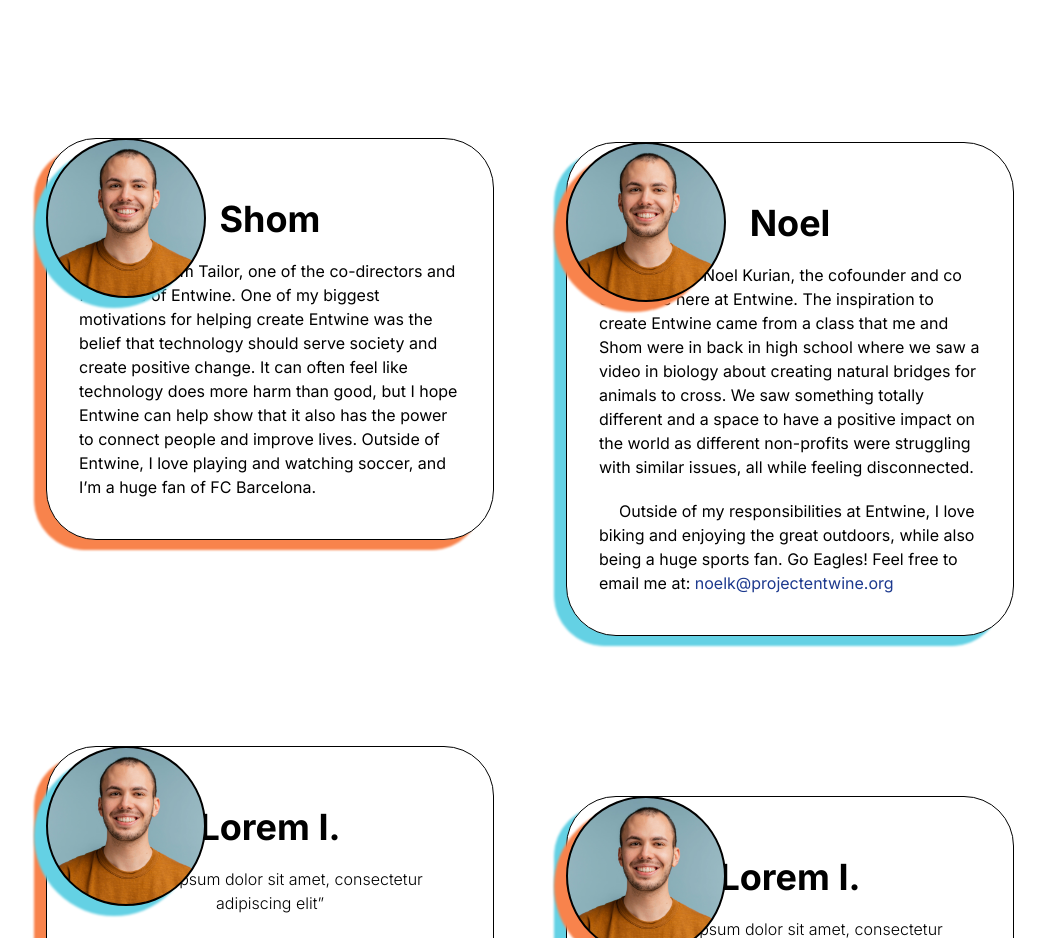
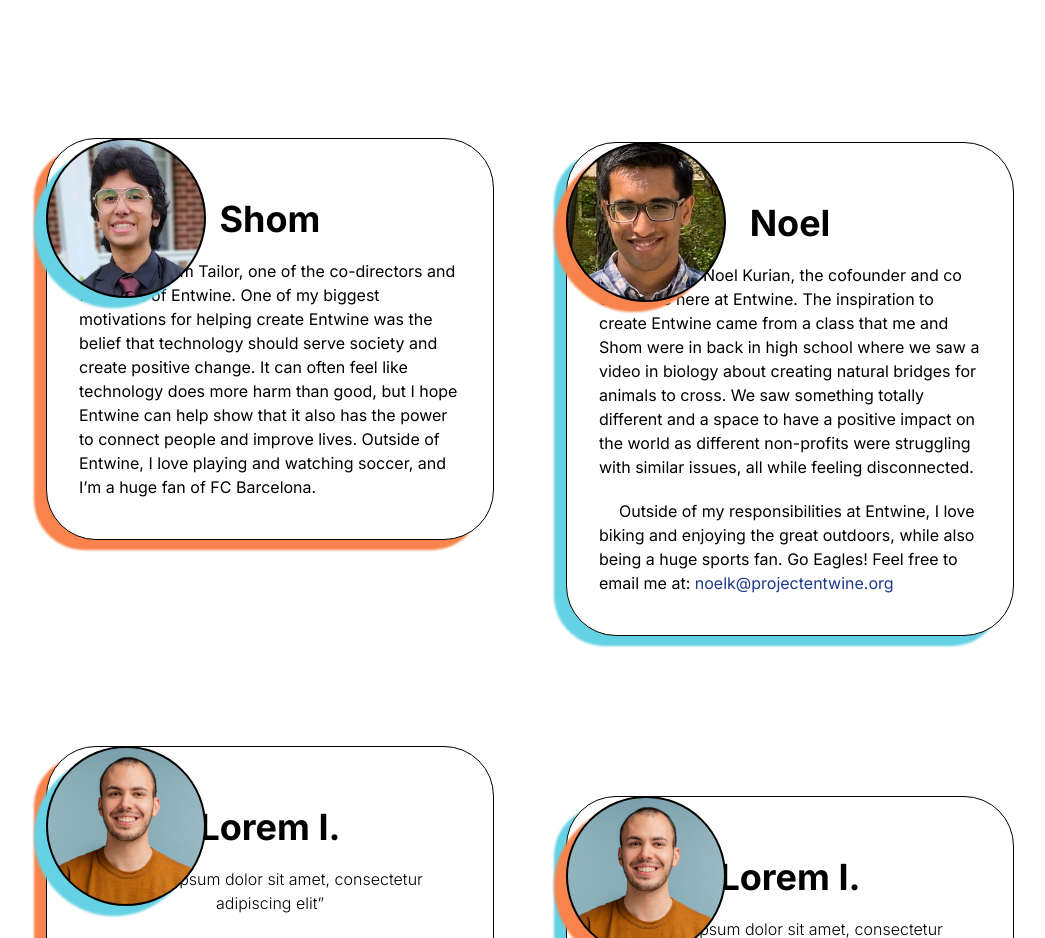
Before and after one commit to teamentwine/entwine-website, a Next.js app: page /team in a window 1280 px wide. Shown: the part 980-1918 px from the top of the page, without its empty margins (110-1155 px from the left). Built offline with nearby package versions, Linux system fonts and the light colour scheme.

Commit message:
Shom Tweaks 2 - add founder images

```diff
--- a/src/app/team/page.tsx
+++ b/src/app/team/page.tsx
@@ -51,7 +51,7 @@
                 {/* card 1 */}
                 <div className="relative">
                     {/* card photo */}
-                    <div className="cardProfileImage cardLeftProfile  bg-[url('./assets/profilecard.jpg')]
+                    <div className="cardProfileImage cardLeftProfile  bg-[url('./assets/shom_pfp.png')] bg-center bg-cover
                    ">
                     </div>
                     {/* card text */}
@@ -67,9 +67,7 @@
                 {/* card 2 */}
                 <div className="relative lg:mt-25">
                     {/* card photo */}
-                    <div className="cardProfileImage cardRightProfile bg-[url('./assets/profilecard.jpg')]
-                   ">
-                    </div>
+                    <div className="cardProfileImage cardRightProfile object-center bg-[url('./assets/noel_pfp.png')] bg-center bg-cover"></div>
                     {/* card text */}
                     <div className="founderCard cardv2">
                         <div className="card_content_container">
```
Also changed, not shown: src/app/assets/noel_pfp.png (added), src/app/assets/shom_pfp.png (added).
